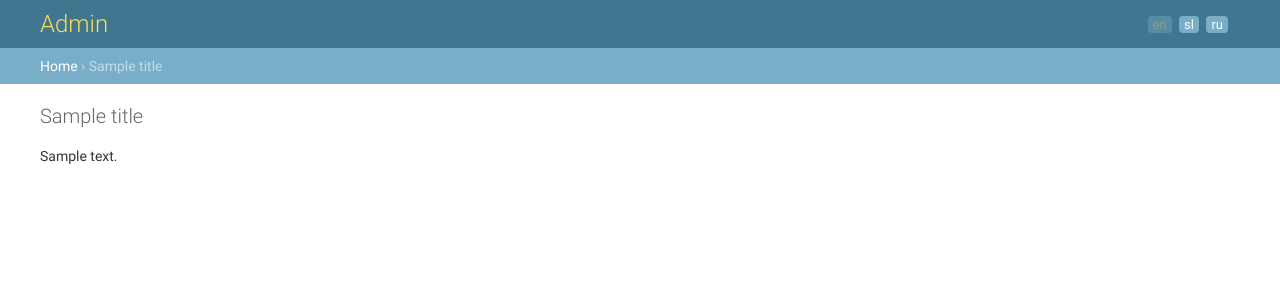
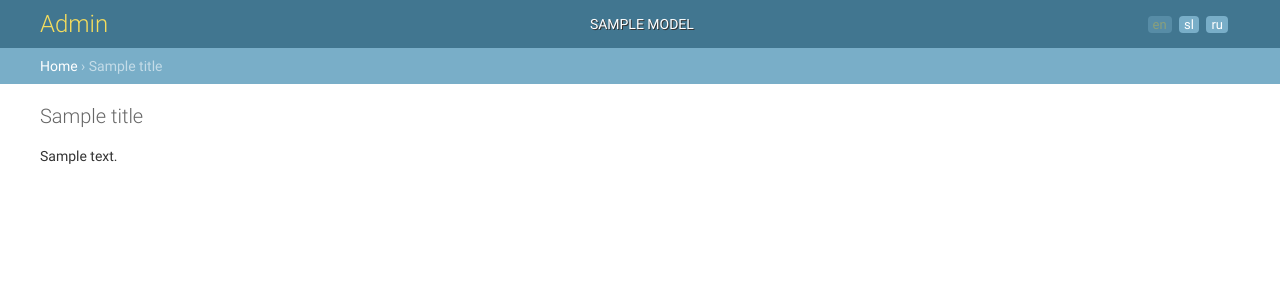
Before and after one commit to ivandeex/dz, a Django app: template dz/templates/admin/base_site.html in a window 1280 px wide. Shown: the top 300 px of the page. Run offline with Django 3.2, Linux system fonts and the light colour scheme; the template is opened without the code that fills it: most values are stand-ins (such as "Sample title", 1, 10 or a date in 2020); parts of the project's set-up code (start-up, migrations or seed data) failed here and were passed over.

Commit message:
top nav menu for dz models

```diff
--- a/dz/admin.py
+++ b/dz/admin.py
@@ -180,6 +180,12 @@ class DzAdminSite(admin.AdminSite):
         # url = reverse('admin:app_list', kwargs={'app_label': 'dz'}, current_app=self.name)
         return redirect('%s:app_list' % self.name, app_label='dz')
 
+    def each_context(self, request):
+        context = super(DzAdminSite, self).each_context(request)
+        context['dz_models'] = [dict(name=model['name'], url=model['admin_url'])
+                                for model in context['available_apps'][0]['models']]
+        return context
+
 
 site = DzAdminSite(name='dz-admin')
 site.register(models.News, NewsAdmin)
--- a/dz/static/dz/dz-base.css
+++ b/dz/static/dz/dz-base.css
@@ -1,6 +1,24 @@
+
+ul.dz-top-nav {
+    display: inline-block;
+    float: left;
+    margin: auto 20px auto 40px;
+    padding: 0;
+}
+
+ul.dz-top-nav li {
+    display: inline-block;
+    list-style-type: none;
+    margin: 0 5px;
+    padding: 0 5px;
+    font-size: 14px;
+    text-transform: uppercase;
+    text-shadow: 1px 1px #333;
+}
+
 
 ul.dz-lang-selector {
-    display: block;
+    display: inline-block;
     float: right;
     margin: auto 10px;
     padding: 0;
@@ -9,7 +27,6 @@ ul.dz-lang-selector {
 ul.dz-lang-selector li {
     display: inline-block;
     list-style-type: none;
-    mar
 }
 
 ul.dz-lang-selector .dz-lang-btn {
--- a/dz/templates/admin/base_site.html
+++ b/dz/templates/admin/base_site.html
@@ -13,7 +13,14 @@
 {% endblock %}
 
 {% block nav-global %}
-{{ block.super }}
+  {{ block.super }}
+
+  <ul class="dz-top-nav">
+  {% for model in dz_models %}
+    <li><a href="{{ model.url }}">{{ model.name }}</a></li>
+  {% endfor %}
+  </ul>
+
   {% block lang-selector %}
     {% include "admin/dz/lang_selector.html" %}
   {% endblock %}
```
